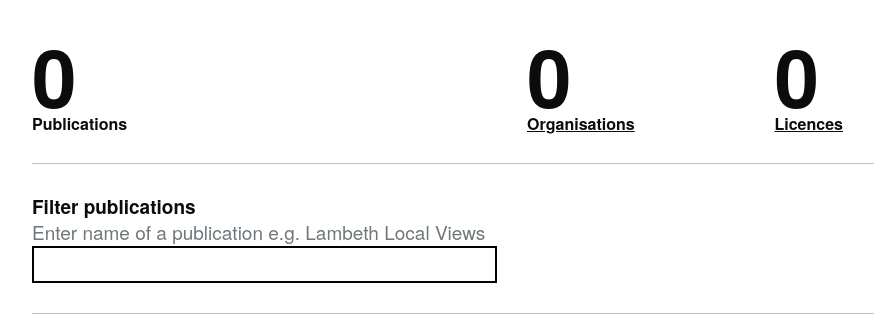
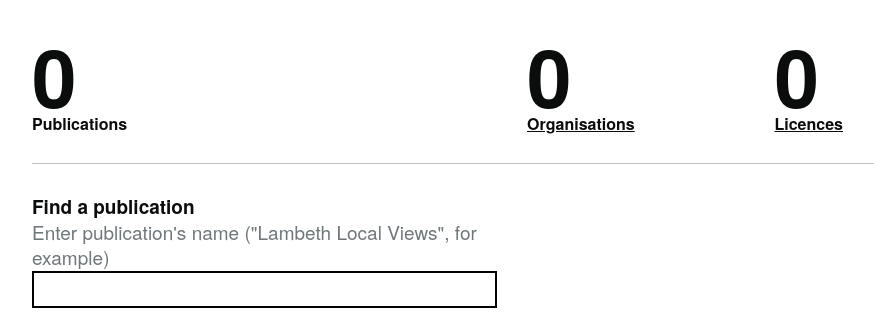
Before and after one commit to communitiesuk/digital-land-explorer, a Flask app: page /publications in a window 1280 px wide. Shown: the part 350-664 px from the top of the page, without its empty margins (128-1002 px from the left). Run offline with Flask 2, Linux system fonts and the light colour scheme; data that the repository does not hold is empty; some libraries are stand-ins or nearby versions.

Commit message:
Apply copy changes

```diff
--- a/application/frontend/forms.py
+++ b/application/frontend/forms.py
@@ -9,4 +9,4 @@
     longitude = FloatField('Longitude', validators=[DataRequired()])
 
 class UKAreaForm(FlaskForm):
-    query = StringField('UK location', validators=[DataRequired()])
+    query = StringField('Enter UK location or click on map', validators=[DataRequired()])
--- a/application/templates/index.html
+++ b/application/templates/index.html
@@ -17,7 +17,7 @@
         {% if form %}
             <div class="grid-row">
                 <div class="column-two-thirds">
-                    <h2 class="heading-large">Search for data about an area</h2>
+                    <h2 class="heading-large">Search for data related to an area</h2>
                     <form method="GET" action="{{ url_for('frontend.about_an_area') }}"
                           class="form location-search-form">
                         <fieldset class="form-group">
@@ -27,7 +27,7 @@
                                 </h2>
                             </legend>
                             {{ form.query.label(class="form-label") }}
-                            <span class="form-hint text">E.g. "Brockwell Park" or click on map below</span>
+                            <span class="form-hint text">("Brockwell Park", for example)</span>
                             <div class="grid-row">
                                 <div class="search-form-control-wrapper column-half">
                                     {% if query %}
--- a/application/templates/organisations.html
+++ b/application/templates/organisations.html
@@ -14,8 +14,8 @@
         <div class="grid-row">
           <form class="form org-search-form column-half">
             <div class="form-group">
-              <label class="form-label-bold" for="org-picker">Filter organisations
-                <span class="form-hint">Enter name of an organisation e.g. Lambeth Council</span></label>
+              <label class="form-label-bold" for="org-picker">Find an organisation
+                <span class="form-hint">Enter organisation's name ("Lambeth Council", for example)</span></label>
               <select name="org-picker" id="org-picker">
                 <option value="">Select organistion</option>
                 {% for org in organisations %}
--- a/application/templates/publications.html
+++ b/application/templates/publications.html
@@ -25,12 +25,12 @@
         </div>
 
         <div class="filter-section">
-          <h3 class="heading-small visually-hidden">Filter publications</h3>
+          <h3 class="heading-small visually-hidden">Find a publication</h3>
           <div class="grid-row">
             <form class="form pub-search-form column-half">
               <div class="form-group">
-                <label class="form-label-bold" for="pub-picker">Filter publications
-                  <span class="form-hint">Enter name of a publication e.g. Lambeth Local Views</span>
+                <label class="form-label-bold" for="pub-picker">Find a publication
+                  <span class="form-hint">Enter publication's name ("Lambeth Local Views", for example)</span>
                 </label>
                 <select name="pub-picker" id="pub-picker">
                   <option value="">Select publication</option>
```
